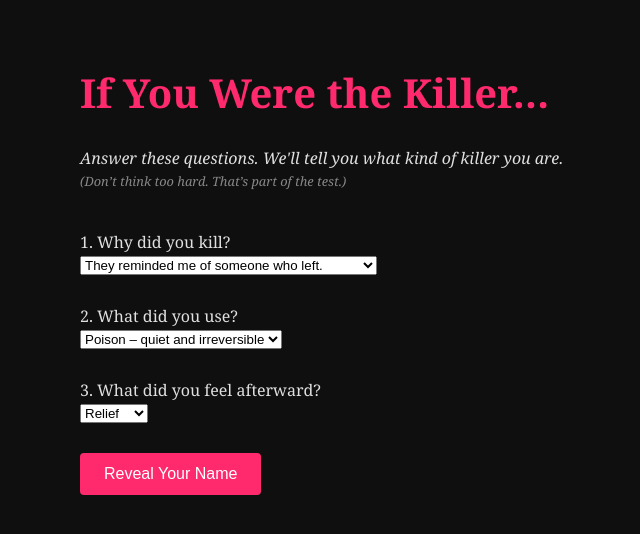
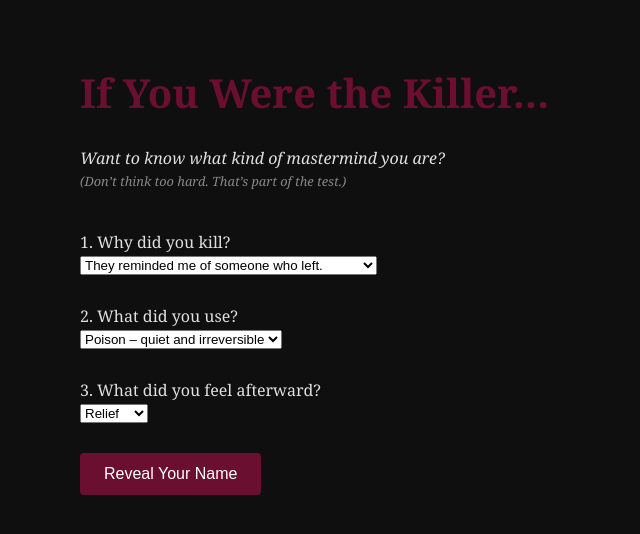
Before and after one commit to KhyatiConsul/murder-quiz, a plain HTML site: page index.html in a window 1280 px wide. Shown: the whole page, without its empty margins (260-900 px from the left). Drawn offline with Linux system fonts and the light colour scheme.

Commit message:
changed color to wine red

```diff
--- a/index.html
+++ b/index.html
@@ -8,7 +8,7 @@
 <body>
   <div class="container">
     <h1>If You Were the Killer…</h1>
-    <p class="intro">Answer these questions. We'll tell you what kind of killer you are.<br><span class="whisper">(Don’t think too hard. That’s part of the test.)</span></p>
+    <p class="intro">Want to know what kind of mastermind you are?<br><span class="whisper">(Don’t think too hard. That’s part of the test.)</span></p>
 
     <form id="quizForm">
       <div class="question">
--- a/style.css
+++ b/style.css
@@ -12,7 +12,7 @@ body {
 
 h1 {
   font-size: 2.5em;
-  color: #ff2a6d;
+  color: #6a0f2f;
 }
 
 .intro {
@@ -30,7 +30,7 @@ h1 {
 }
 
 button {
-  background-color: #ff2a6d;
+  background-color: #6a0f2f;
   color: #fff;
   border: none;
   padding: 12px 24px;
```
